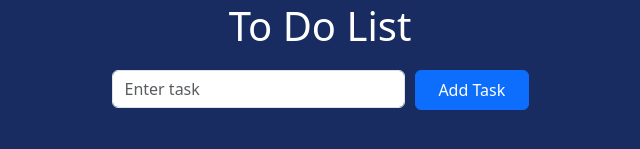
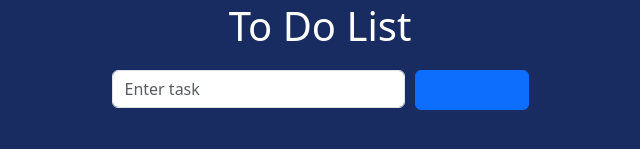
Before and after one commit to ivancidev/todo-app-ts, a React (Vite) app: page / in a window 1280 px wide. Shown: the part 337-486 px from the top of the page, without its empty margins (320-960 px from the left). Built offline with nearby package versions, Linux system fonts and the light colour scheme.

Commit message:
chore: Update Button component to handle task and display text

```diff
--- a/src/components/Button/Button.tsx
+++ b/src/components/Button/Button.tsx
@@ -1,14 +1,15 @@
-import React from 'react';
-import './Button.css'
+import React from "react";
+import "./Button.css";
 type Props = {
-  addTask: () => void;
+  handleTask: () => void;
+  text: string;
 };
 
-export const Button: React.FC<Props> = ({ addTask }) => {
+export const Button: React.FC<Props> = ({ handleTask, text }) => {
   return (
     <>
-      <button className="btn btn-primary" type="button" onClick={addTask}>
-        Add Task
+      <button className="btn btn-primary" type="button" onClick={handleTask}>
+        {text}
       </button>
     </>
   );
```
